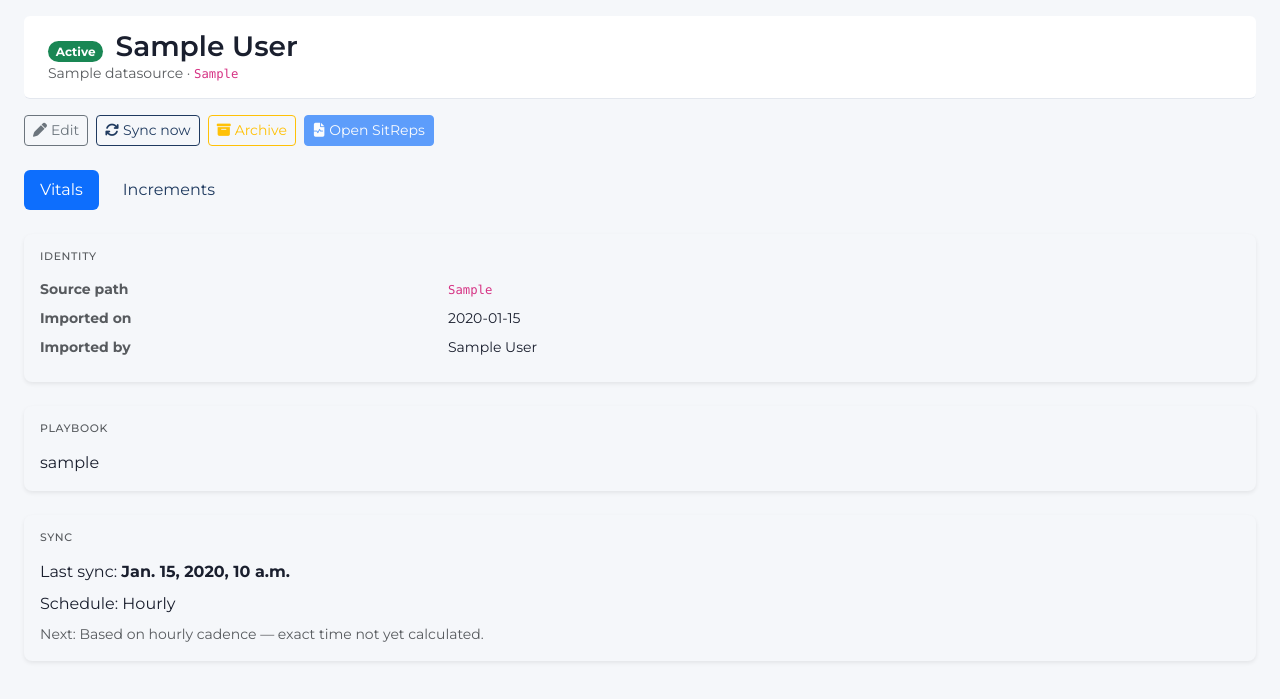
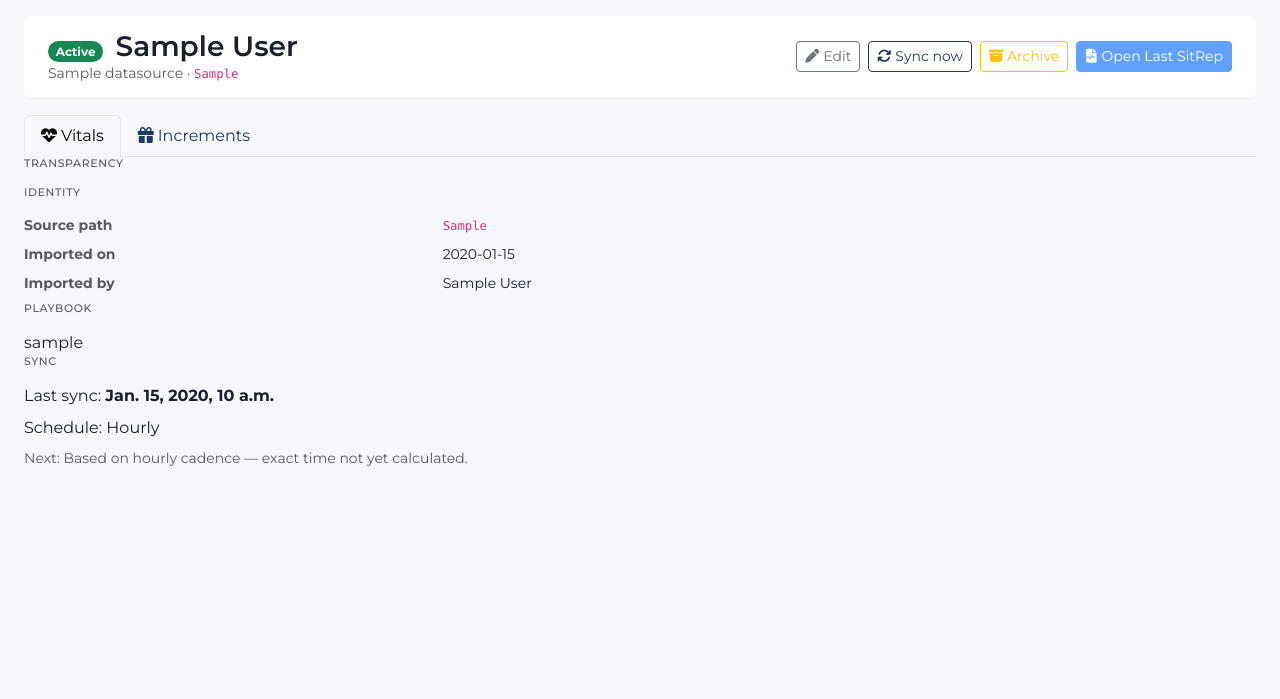
Before and after one commit to FeatureFactory-io/huginn, a Django app: page /projects/1/ in a window 1280 px wide. Shown: the part 101-800 px from the top of the page. Run offline with Django 5.2, Linux system fonts and the light colour scheme; a user stored in the database is signed in; tables that the repository leaves empty hold one stand-in row (values such as "Sample post"); data that the repository does not hold is empty; parts of the project's set-up code (start-up, migrations or seed data) failed here and were passed over; some libraries are stand-ins or nearby versions.

Commit message:
feat(ui): scaffold Transparency widget on project Vitals
Co-authored-by: Cursor <cursoragent@cursor.com>

```diff
--- a/ui/templates/ui/projects/detail.html
+++ b/ui/templates/ui/projects/detail.html
@@ -1,4 +1,5 @@
 {% extends "base.html" %}
+{% load humanize %}
 {% block title %}{{ project.display_name|default:project.name }} · Project{% endblock %}
 {% block content %}
 <nav aria-label="breadcrumb" class="mb-3">
@@ -8,8 +9,8 @@
   </ol>
 </nav>
 
-<section class="hg-page-header rounded-2 mb-3 d-flex flex-wrap justify-content-between align-items-start gap-3">
-  <div>
+<section class="hg-page-header rounded-2 mb-3 d-flex flex-wrap align-items-center justify-content-between gap-3">
+  <div class="flex-grow-1 hg-page-header-main">
     <span class="badge bg-success rounded-pill me-2 text-capitalize" data-testid="project-sync-state">{{ project.get_sync_state_display }}</span>
     <h1 class="hg-page-title d-inline">{{ project.display_name|default:project.name }}</h1>
     <p class="text-muted mb-0 small">
@@ -17,52 +18,71 @@
       {% if project.source_path %} · <code class="small">{{ project.source_path }}</code>{% endif %}
     </p>
   </div>
-</section>
-
-<div class="d-flex flex-wrap gap-2 mb-4">
+  <div class="d-flex flex-wrap gap-2 justify-content-end align-items-center flex-shrink-0" role="toolbar" aria-label="Project actions">
     <a class="btn btn-outline-secondary btn-sm" href="{% url 'projects-edit' pk=project.pk %}" data-testid="project-edit-link"><i class="fa-solid fa-pen me-1"></i>Edit</a>
     {% if project.status != "archived" %}
-  <form method="post" action="{% url 'projects-sync-now' pk=project.pk %}" class="d-inline">
+    <form method="post" action="{% url 'projects-sync-now' pk=project.pk %}" class="d-inline" id="project-sync-now-form">
       {% csrf_token %}
-    <input type="hidden" name="tab" value="{{ active_tab }}" />
-    {% if active_tab == "increments" %}
-    <input type="hidden" name="range" value="{{ time_range }}" />
-    {% endif %}
+      <input type="hidden" name="tab" value="{{ active_tab }}" id="project-sync-tab-field" />
+      <input type="hidden" name="range" value="{{ time_range }}" id="project-sync-range-field" />
       <button type="submit" class="btn btn-outline-primary btn-sm" data-testid="project-sync-now"><i class="fa-solid fa-arrows-rotate me-1"></i>Sync now</button>
     </form>
     {% else %}
     <button type="button" class="btn btn-outline-primary btn-sm" disabled aria-disabled="true" data-testid="project-sync-now-disabled">Sync now (archived)</button>
     {% endif %}
     <a class="btn btn-outline-warning btn-sm" href="{% url 'projects-archive' pk=project.pk %}" data-testid="project-archive-link"><i class="fa-solid fa-box-archive me-1"></i>Archive</a>
-  <a class="btn btn-primary btn-sm disabled" href="#" tabindex="-1" aria-disabled="true" data-testid="project-sitreps-placeholder" title="SitReps list route is not wired yet."><i class="fa-solid fa-file-waveform me-1"></i>Open SitReps</a>
+    <a class="btn btn-primary btn-sm disabled" href="#" tabindex="-1" aria-disabled="true" data-testid="project-sitreps-placeholder" title="Latest SitRep route is not wired yet."><i class="fa-solid fa-file-waveform me-1"></i>Open Last SitRep</a>
+  </div>
+</section>
+
+<div class="hg-detail-tabs mb-3">
+  <div class="hg-detail-tabs-head">
+    <ul class="nav nav-tabs" id="project-detail-tabs" role="tablist">
+      <li class="nav-item" role="presentation">
+        <button
+          class="nav-link {% if active_tab == 'vitals' %}active{% endif %}"
+          id="project-tab-vitals"
+          data-bs-toggle="tab"
+          data-bs-target="#project-pane-vitals"
+          type="button"
+          role="tab"
+          aria-controls="project-pane-vitals"
+          aria-selected="{% if active_tab == 'vitals' %}true{% else %}false{% endif %}"
+          data-testid="project-tab-vitals"
+        ><i class="fa-solid fa-heart-pulse me-1" aria-hidden="true"></i>Vitals</button>
+      </li>
+      <li class="nav-item" role="presentation">
+        <button
+          class="nav-link {% if active_tab == 'increments' %}active{% endif %}"
+          id="project-tab-increments"
+          data-bs-toggle="tab"
+          data-bs-target="#project-pane-increments"
+          type="button"
+          role="tab"
+          aria-controls="project-pane-increments"
+          aria-selected="{% if active_tab == 'increments' %}true{% else %}false{% endif %}"
+          data-testid="project-tab-increments"
+        ><i class="fa-solid fa-gift me-1" aria-hidden="true"></i>Increments</button>
+      </li>
+    </ul>
   </div>
 
-<ul class="nav nav-pills mb-4 gap-2" role="tablist">
-  <li class="nav-item" role="presentation">
-    <a
-      class="nav-link {% if active_tab == 'vitals' %}active{% endif %}"
-      href="{% url 'projects-detail' project.pk %}?tab=vitals"
-      role="tab"
-      aria-selected="{% if active_tab == 'vitals' %}true{% else %}false{% endif %}"
-      data-testid="project-tab-vitals"
-    >Vitals</a>
-  </li>
-  <li class="nav-item" role="presentation">
-    <a
-      class="nav-link {% if active_tab == 'increments' %}active{% endif %}"
-      href="{% url 'projects-detail' project.pk %}?tab=increments&range={{ time_range }}"
-      role="tab"
-      aria-selected="{% if active_tab == 'increments' %}true{% else %}false{% endif %}"
-      data-testid="project-tab-increments"
-    >Increments</a>
-  </li>
-</ul>
-
-{% if active_tab == 'vitals' %}
+  <div class="tab-content hg-detail-tabs-body" id="project-detail-tab-content">
+  <div
+    class="tab-pane fade {% if active_tab == 'vitals' %}show active{% endif %}"
+    id="project-pane-vitals"
+    role="tabpanel"
+    aria-labelledby="project-tab-vitals"
+    tabindex="0"
+  >
     <div class="row g-4">
-  <div class="col-lg-8 vstack gap-4">
-    <article class="card border-0 shadow-sm rounded-3">
-      <div class="card-body">
+      <div class="col-lg-8 vstack hg-vitals-stack">
+        <section class="hg-vitals-section" aria-labelledby="project-transparency-heading">
+          <h2 id="project-transparency-heading" class="h6 text-uppercase text-muted hg-label-caps mb-3">Transparency</h2>
+          <dl class="row small mb-0" data-testid="project-widget-transparency">
+          </dl>
+        </section>
+        <section class="hg-vitals-section">
           <h2 class="h6 text-uppercase text-muted hg-label-caps mb-3">Identity</h2>
           <dl class="row small mb-0">
             <dt class="col-sm-4 text-muted">Source path</dt>
@@ -72,10 +92,8 @@
             <dt class="col-sm-4 text-muted">Imported by</dt>
             <dd class="col-sm-8" data-testid="project-imported-by">{% if project.imported_by %}{{ project.imported_by.get_full_name|default:project.imported_by.email }}{% else %}—{% endif %}</dd>
           </dl>
-      </div>
-    </article>
-    <article class="card border-0 shadow-sm rounded-3">
-      <div class="card-body">
+        </section>
+        <section class="hg-vitals-section">
           <h2 class="h6 text-uppercase text-muted hg-label-caps mb-3">Playbook</h2>
           <div data-testid="project-playbook-section">
             {% if project.playbook_slug %}
@@ -84,28 +102,34 @@
               <p class="mb-0 text-muted">Not assigned — <a href="{% url 'projects-edit' pk=project.pk %}">Assign</a></p>
             {% endif %}
           </div>
-      </div>
-    </article>
-    <article class="card border-0 shadow-sm rounded-3">
-      <div class="card-body">
+        </section>
+        <section class="hg-vitals-section">
           <h2 class="h6 text-uppercase text-muted hg-label-caps mb-3">Sync</h2>
           <p class="mb-2">Last sync: <strong data-testid="project-last-sync">{% if project.last_sync_at %}{{ project.last_sync_at }}{% else %}—{% endif %}</strong></p>
           <p class="mb-2">Schedule: <span data-testid="project-sync-schedule">{{ project.get_sync_schedule_display }}</span></p>
           <p class="mb-0 text-muted small">Next: Based on {{ project.get_sync_schedule_display|lower }} cadence — exact time not yet calculated.</p>
-      </div>
-    </article>
+        </section>
       </div>
     </div>
-{% else %}
-<div class="mb-3 d-flex flex-wrap gap-2" role="group" aria-label="Increments time range">
+  </div>
+  <div
+    class="tab-pane fade {% if active_tab == 'increments' %}show active{% endif %}"
+    id="project-pane-increments"
+    role="tabpanel"
+    aria-labelledby="project-tab-increments"
+    tabindex="0"
+  >
+    <div class="mb-3 hg-increments-range-outer">
+      <div class="btn-group btn-group-sm hg-increments-range" role="group" aria-label="Increments time range">
         {% for key, label in time_range_choices %}
         <a
           href="{% url 'projects-detail' project.pk %}?tab=increments&range={{ key }}"
-    class="btn btn-sm {% if time_range == key %}btn-primary{% else %}btn-outline-secondary{% endif %}"
+          class="btn {% if time_range == key %}btn-primary{% else %}btn-outline-secondary{% endif %}"
           data-testid="increments-range-{{ key }}"
           aria-label="Show Increments from {{ label }}"
         >{{ label }}</a>
         {% endfor %}
+      </div>
     </div>
 
     {% if increments %}
@@ -116,8 +140,7 @@
             <th scope="col">Occurred at</th>
             <th scope="col">Author</th>
             <th scope="col">Kind</th>
-        <th scope="col">Summary</th>
-        <th scope="col">Branches</th>
+            <th scope="col">Commit</th>
             <th scope="col">Source</th>
           </tr>
         </thead>
@@ -125,10 +148,18 @@
           {% for inc in increments %}
           <tr data-testid="increments-row-{{ inc.kind }}-{{ inc.external_id|slice:':12' }}">
             <td><time datetime="{{ inc.occurred_at|date:'c' }}">{{ inc.occurred_at }}</time></td>
-        <td>{% if inc.contributor %}{{ inc.contributor.name|default:inc.contributor.email }}{% else %}—{% endif %}</td>
+            <td>{% if inc.contributor %}{{ inc.contributor.name|default:inc.contributor.handle|default:inc.contributor.email }}{% else %}—{% endif %}</td>
             <td><span class="badge text-bg-secondary text-lowercase">{{ inc.kind }}</span></td>
-        <td>{{ inc.summary|default:"—" }}</td>
-        <td>{% if inc.payload.branches %}{{ inc.payload.branches|join:", " }}{% else %}—{% endif %}</td>
+            <td class="commit-message-cell">
+              {% if inc.summary or inc.payload.message_body %}
+                {% if inc.summary %}<div class="fw-medium text-break">{{ inc.summary }}</div>{% endif %}
+                {% if inc.payload.message_body %}
+                <div class="small text-muted text-break {% if inc.summary %}mt-1{% endif %}">{{ inc.payload.message_body|linebreaksbr }}</div>
+                {% endif %}
+              {% else %}
+              —
+              {% endif %}
+            </td>
             <td>
               {% if inc.payload.web_url %}
               <a href="{{ inc.payload.web_url }}" target="_blank" rel="noopener noreferrer" data-testid="increment-source-link">Open</a>
@@ -142,5 +173,20 @@
     {% else %}
     <p class="text-muted" data-testid="increments-empty-state">No Increments in this range yet.</p>
     {% endif %}
-{% endif %}
+  </div>
+  </div>
+</div>
 {% endblock %}
+
+{% block extra_js %}
+<script>
+(function () {
+  var root = document.getElementById("project-detail-tabs");
+  var tabField = document.getElementById("project-sync-tab-field");
+  if (!root || !tabField) return;
+  root.addEventListener("shown.bs.tab", function (e) {
+    tabField.value = e.target.id === "project-tab-increments" ? "increments" : "vitals";
+  });
+})();
+</script>
+{% endblock %}
```
Lines whose indentation alone changed are shown as unchanged.
